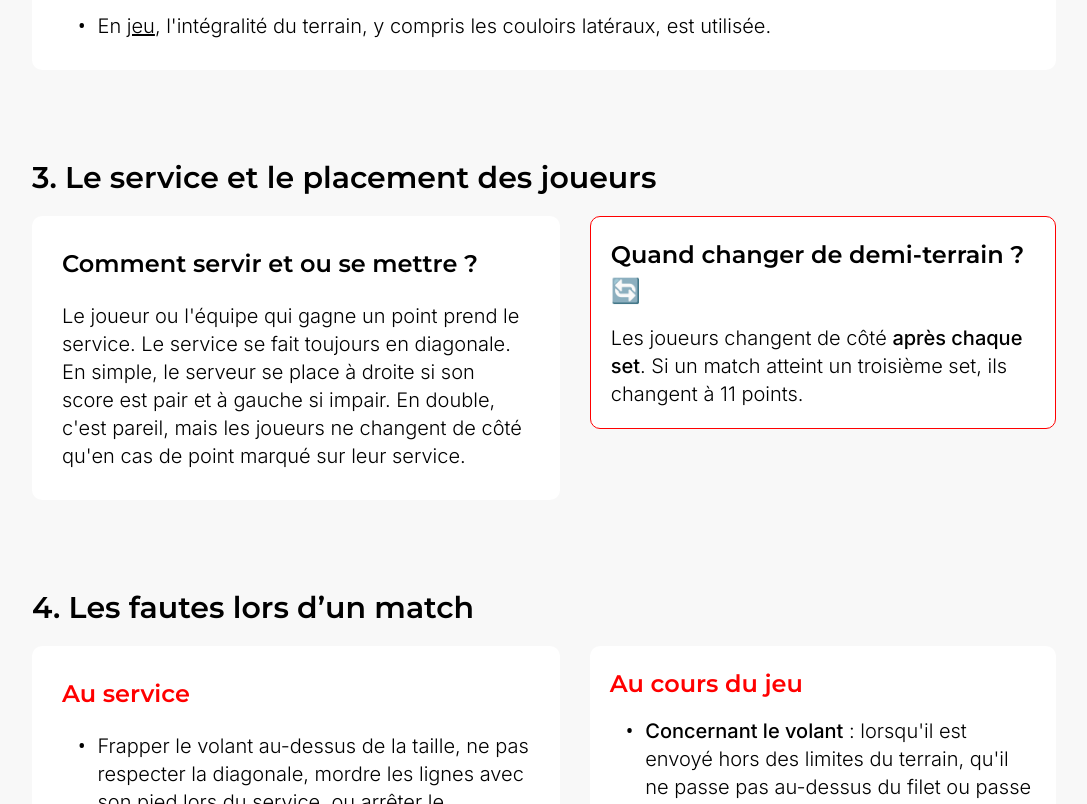
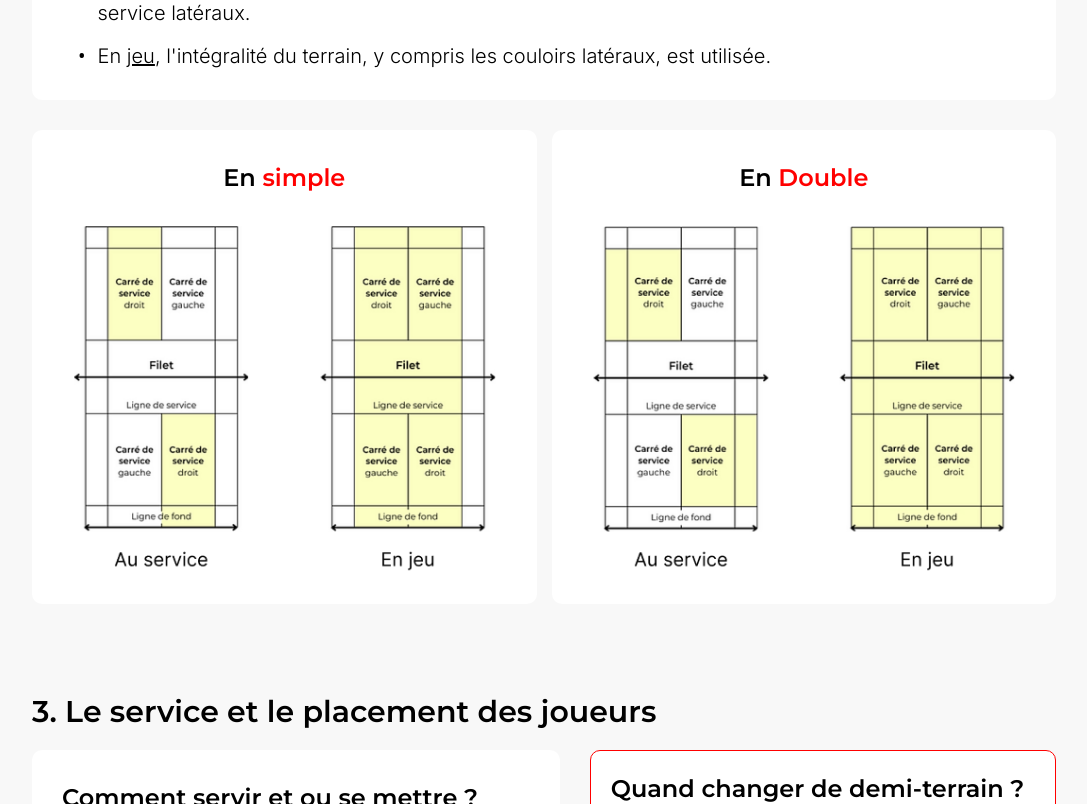
Before and after one commit to Matsuel/CACBO-Badminton, a Next.js app: page /regles in a window 1280 px wide. Shown: the part 1680-2484 px from the top of the page, without its empty margins (96-1183 px from the left). Built offline with nearby package versions, Linux system fonts and the light colour scheme; a web font is replaced by a local one.

Commit message:
Pages Regles -> Ajout Images

```diff
--- a/src/pages/regles.tsx
+++ b/src/pages/regles.tsx
@@ -4,6 +4,9 @@ import CurbedFile from '@/assets/curbedFile.svg'
 import Subtitle from '@/components/Subtitle'
 import Paragraphe from '@/components/Paragraphe'
 import ListElement from '@/components/ListElement'
+import Image from 'next/image'
+import Simple from '@/assets/simple.png'
+import Double from '@/assets/double.png'
 
 const Regles = () => {
   return (
@@ -60,7 +63,7 @@ const Regles = () => {
 
       </div>
 
-      <div className="md:w-[80%] w-[90%] h-auto flex flex-col items-start justify-start mt-[90px]">
+      <div className="md:w-[80%] w-[90%] h-auto flex flex-col items-start justify-start mt-[90px] gap-[30px]">
         <Subtitle content="2.  Les limites du terrain" />
 
         <div className="w-[100%] h-auto flex flex-col items-start justify-start mt-[20px] gap-[15px] bg-white p-[30px] rounded-ten">
@@ -92,6 +95,32 @@ const Regles = () => {
           <ListElement>
             En <span className='underline'>jeu</span>, l&apos;intégralité du terrain, y compris les couloirs latéraux, est utilisée.
           </ListElement>
+
+        </div>
+
+        <div className="w-[100%] h-auto flex flex-row items-start justify-start gap-[15px]">
+
+          <div className="w-[50%] h-auto flex flex-col items-center rounded-ten justify-start gap-[30px] bg-white p-[30px]">
+            <Subtitle className="xl:text-[24px] md:text-[22px] text-xl">
+              En <span className='text-redcolor'>simple</span>
+            </Subtitle>
+
+            <Image
+              src={Simple}
+              alt="Terrain de badminton en simple"
+            />
+          </div>
+
+          <div className="w-[50%] h-auto flex flex-col items-center rounded-ten justify-start gap-[30px] bg-white p-[30px]">
+            <Subtitle className="xl:text-[24px] md:text-[22px] text-xl">
+              En <span className='text-redcolor'>Double</span>
+            </Subtitle>
+
+            <Image
+              src={Double}
+              alt="Terrain de badminton en double"
+            />
+          </div>
 
         </div>
       </div>
```
Also changed, not shown: src/assets/Double.png (added), src/assets/Simple.png (added).
